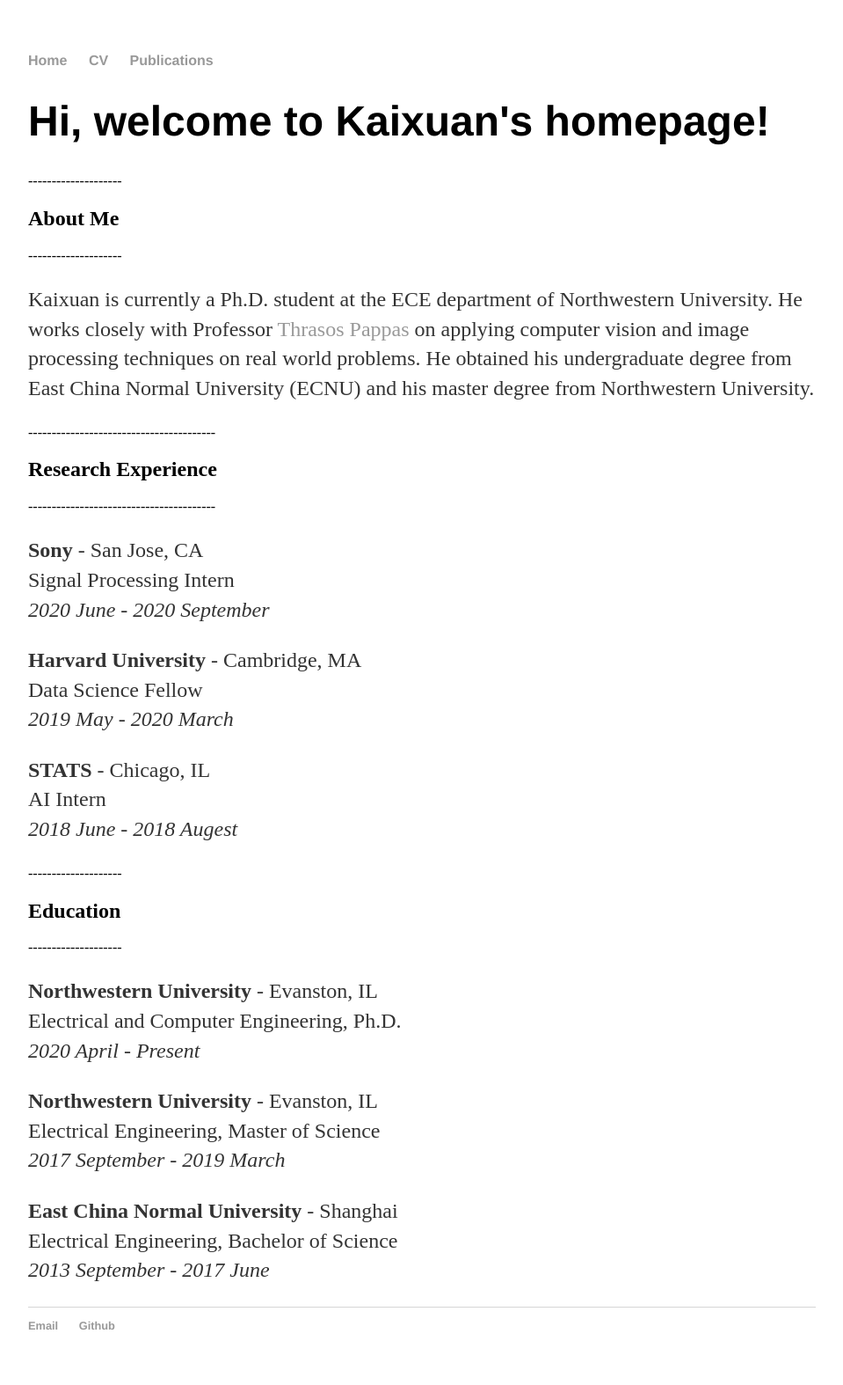
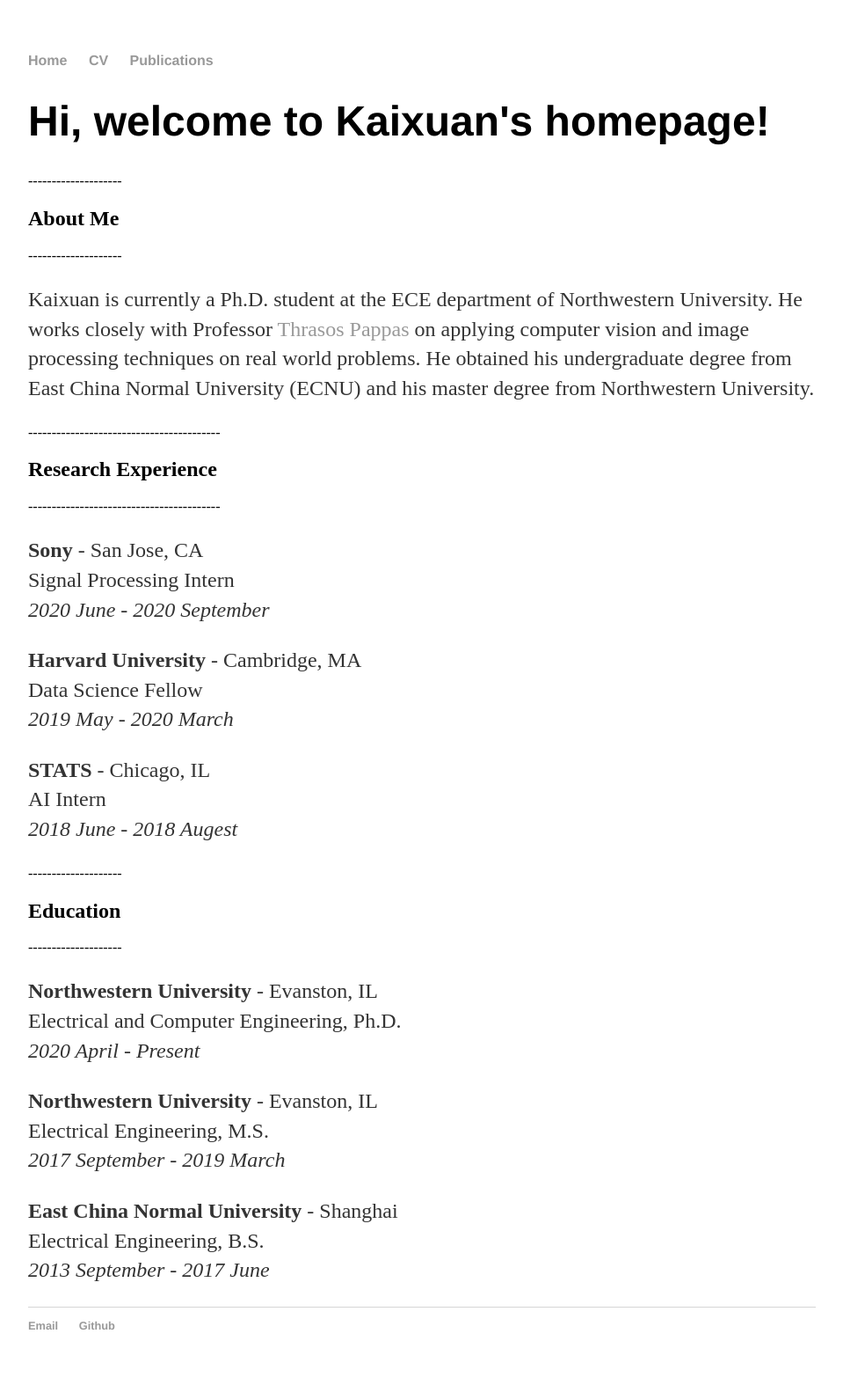
Before and after one commit to KaixuanZ/KaixuanZ.github.io, a Jekyll site: the page built from index.html, in a window 1280 px wide. Shown: the whole page at 88% size, without its empty margins (160-1119 px from the left). Built offline with Jekyll 4.4.1, drawn with Linux system fonts in a browser that asks for light colours.

Commit message:
Update index.html

```diff
--- a/index.html
+++ b/index.html
@@ -13,11 +13,11 @@
 
 	<p> Kaixuan is currently a Ph.D. student at the ECE department of Northwestern University. He works closely with Professor <a href="https://www.mccormick.northwestern.edu/research-faculty/directory/profiles/pappas-thrasos.html">Thrasos Pappas</a> on applying computer vision and image processing techniques on real world problems. He obtained his undergraduate degree from East China Normal University (ECNU) and his master degree from Northwestern University. </p>
 
-	----------------------------------------
+	-----------------------------------------
 
 	<h2> Research Experience </h2>
 
-	----------------------------------------
+	-----------------------------------------
 
 	<p> <strong> Sony </strong> - San Jose, CA <br>
 	Signal Processing Intern <br>
@@ -42,11 +42,11 @@
 	<em> 2020 April - Present </em> </p>
 
 	<p> <strong> Northwestern University </strong> - Evanston, IL <br>
-	Electrical Engineering, Master of Science <br>
+	Electrical Engineering, M.S. <br>
 	<em> 2017 September - 2019 March </em> </p>
 
 	<p> <strong> East China Normal University </strong> - Shanghai <br>
-	Electrical Engineering, Bachelor of Science <br>
+	Electrical Engineering, B.S. <br>
 	<em> 2013 September - 2017 June </em> </p>
 
 
```
